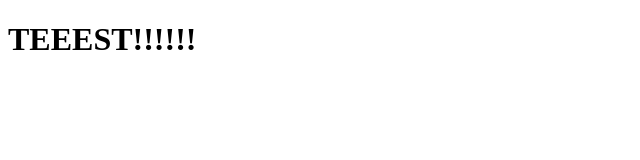
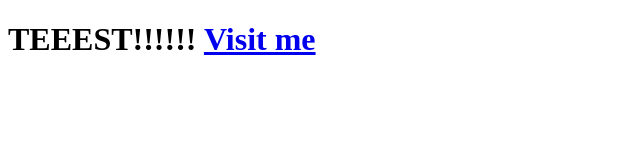
Before and after one commit to zJuliard/test, a plain HTML site: page site/index.html in a window 1280 px wide. Shown: the whole page, without its empty margins (0-640 px from the left). Drawn offline with Linux system fonts and the light colour scheme.

Commit message:
con link

```diff
--- a/site/index.html
+++ b/site/index.html
@@ -6,7 +6,8 @@
 <body>
 <h1> TEEEST!!!!!!
 
-<a href="https://zjuliard.github.io/test/"> </a>
+<a href="https://zjuliard.github.io/test/">Visit me </a>
+
 
 </h1>
 </body>
```
